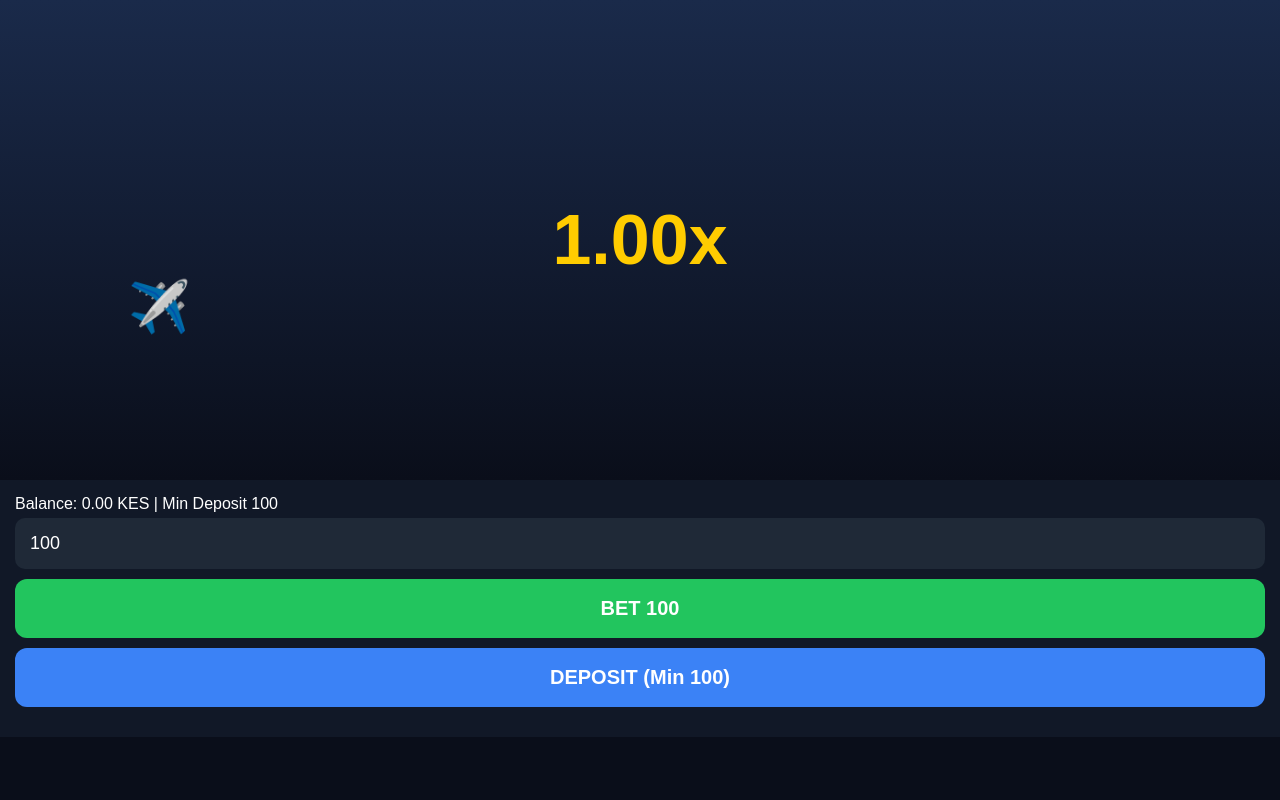
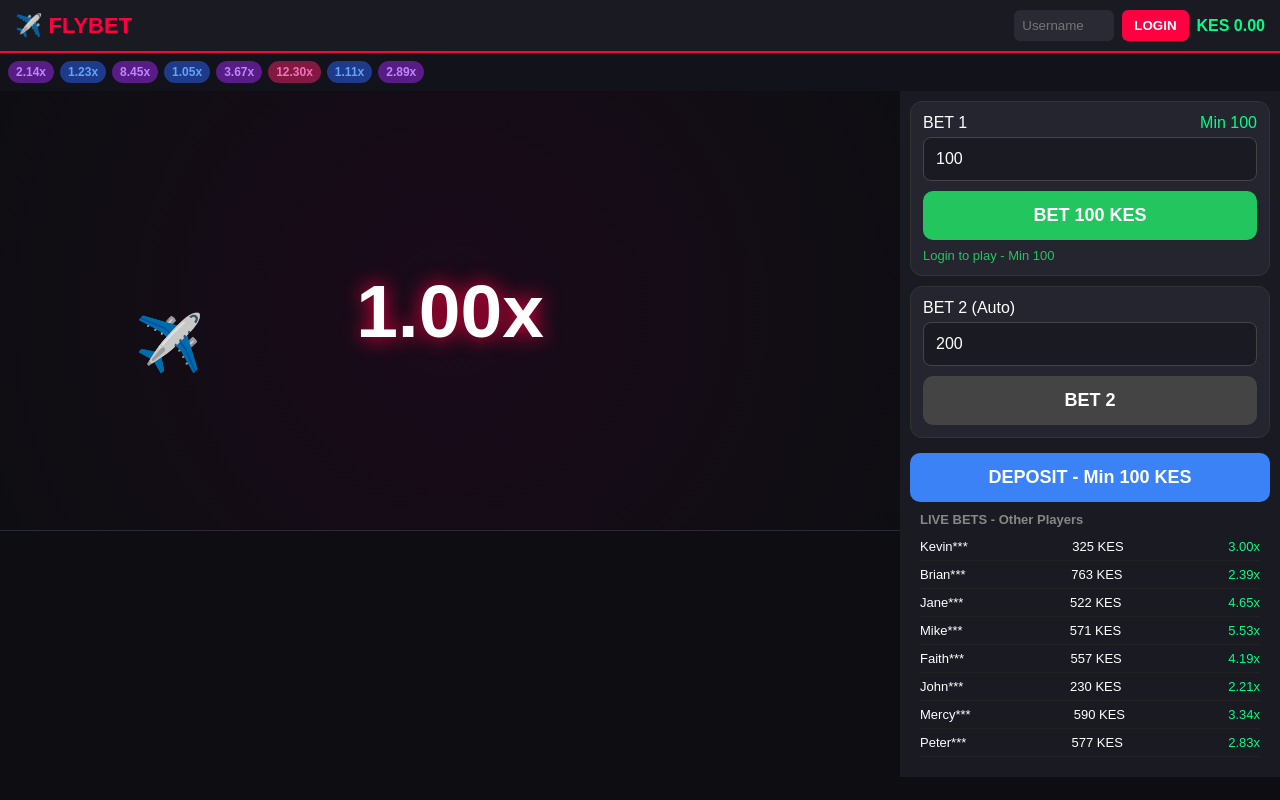
Before and after one commit to vin127/Aviator-Kenya.co.ke, a website: page index.html in a window 1280 px wide. Drawn offline with Linux system fonts and the light colour scheme; no server answers.

Commit message:
Update HTML structure and styling for layout

```diff
--- a/index.html
+++ b/index.html
@@ -1,89 +1,171 @@
 <!DOCTYPE html>
-<html lang="en">
+<html>
 <head>
 <meta charset="UTF-8">
 <meta name="viewport" content="width=device-width, initial-scale=1.0">
-<title>FlyBet Kenya - Aviator</title>
+<title>Aviator Kenya - FlyBet</title>
 <style>
-body{margin:0;background:#0a0e1a;color:#fff;font-family:Arial;overflow:hidden}
-#game{height:60vh;background:linear-gradient(#1a2a4a,#0a0e1a);position:relative;display:flex;align-items:center;justify-content:center}
-#plane{font-size:50px;position:absolute;left:10%;bottom:30%;transition:all 0.1s}
-#multi{font-size:70px;font-weight:bold;color:#ffcc00}
-#controls{padding:15px;background:#111827}
-.btn{width:100%;padding:18px;font-size:20px;font-weight:bold;border:none;border-radius:12px;cursor:pointer;margin:5px 0}
-.bet{background:#22c55e;color:#fff}
-.cash{background:#f59e0b;color:#000}
-.dep{background:#3b82f6;color:#fff}
-input{width:100%;padding:15px;border-radius:10px;border:none;font-size:18px;margin:5px 0;background:#1f2937;color:#fff;box-sizing:border-box}
-#modal{display:none;position:fixed;top:0;left:0;right:0;bottom:0;background:rgba(0,0,0,0.8);align-items:center;justify-content:center;z-index:100}
-#modalBox{background:#1f2937;padding:20px;border-radius:15px;width:90%;max-width:400px}
+*{margin:0;padding:0;box-sizing:border-box}
+body{background:#0e0e12;color:#fff;font-family:Arial, sans-serif;overflow-x:hidden}
+.top{display:flex;justify-content:space-between;align-items:center;padding:10px 15px;background:#1a1a23;border-bottom:2px solid #ff0040}
+.logo{color:#ff0040;font-weight:bold;font-size:22px}
+.login-area{display:flex;gap:8px;align-items:center}
+.login-area input{padding:8px;border-radius:6px;border:none;background:#2a2a35;color:#fff;width:100px}
+.login-area button{padding:8px 12px;border:none;border-radius:6px;background:#ff0040;color:#fff;font-weight:bold}
+.bal{color:#00ff88;font-weight:bold}
+.history{display:flex;gap:6px;padding:8px;background:#12121a;overflow-x:auto}
+.hist{padding:4px 8px;border-radius:12px;font-size:12px;font-weight:bold;min-width:45px;text-align:center}
+.hist.blue{background:#1e3a8a;color:#60a5fa}
+.hist.purple{background:#581c87;color:#c084fc}
+.hist.pink{background:#831843;color:#f472b6}
+.main{display:flex;flex-direction:column}
+@media(min-width:900px){.main{flex-direction:row}}
+.game-area{flex:1;background:radial-gradient(circle at center,#1a0a1a,#0e0e12);height:55vh;position:relative;display:flex;align-items:center;justify-content:center;border-bottom:1px solid #2a2a35}
+#multi{font-size:75px;font-weight:900;color:#fff;z-index:2;text-shadow:0 0 20px #ff0040}
+#plane{font-size:55px;position:absolute;left:15%;bottom:35%;z-index:1;transition:all 0.1s ease}
+#graph{position:absolute;bottom:0;left:0;width:100%;height:70%;opacity:0.3}
+.bets-area{width:100%;background:#1a1a23;padding:10px}
+@media(min-width:900px){.bets-area{width:380px}}
+.bet-box{background:#252530;border-radius:12px;padding:12px;margin-bottom:10px;border:1px solid #333}
+.bet-box input{width:100%;padding:12px;border-radius:8px;border:1px solid #444;background:#1a1a23;color:#fff;font-size:16px;margin:5px 0}
+.btn{width:100%;padding:14px;border:none;border-radius:10px;font-weight:bold;font-size:18px;cursor:pointer;margin-top:5px}
+.btn-bet{background:#22c55e;color:#fff}
+.btn-cash{background:#f59e0b;color:#000}
+.btn-dep{background:#3b82f6;color:#fff}
+.side{padding:10px}
+.side h4{font-size:13px;color:#888;margin-bottom:6px}
+.side-item{display:flex;justify-content:space-between;padding:6px 0;border-bottom:1px solid #222;font-size:13px}
+#modal{display:none;position:fixed;inset:0;background:rgba(0,0,0,0.85);align-items:center;justify-content:center;z-index:99}
+#modalBox{background:#252530;padding:20px;border-radius:15px;width:90%;max-width:380px}
+#modalBox input{width:100%;padding:12px;margin:6px 0;border-radius:8px;border:none;background:#1a1a23;color:#fff}
 </style>
 </head>
 <body>
 
-<div id="game">
+<div class="top">
+  <div class="logo">✈️ FLYBET</div>
+  <div class="login-area">
+    <span id="userLabel" style="display:none"></span>
+    <input id="username" placeholder="Username" style="display:block">
+    <button id="loginBtn" onclick="login()">LOGIN</button>
+    <div class="bal">KES <span id="bal">0.00</span></div>
+  </div>
+</div>
+
+<div class="history" id="hist"></div>
+
+<div class="main">
+  <div class="game-area" id="gameArea">
+    <canvas id="graph"></canvas>
     <div id="multi">1.00x</div>
     <div id="plane">✈️</div>
   </div>
 
-<div id="controls">
-  <div>Balance: <span id="bal">0.00</span> KES | Min Deposit 100</div>
-  <input id="betAmt" type="number" value="100" min="100" placeholder="Min 100">
-  <button class="btn bet" id="betBtn" onclick="placeBet()">BET 100</button>
-  <button class="btn cash" id="cashBtn" onclick="cashOut()" style="display:none">CASHOUT</button>
-  <button class="btn dep" onclick="openDep()">DEPOSIT (Min 100)</button>
-  <div id="status" style="margin-top:10px;color:#22c55e"></div>
+  <div class="bets-area">
+    <div class="bet-box">
+      <div style="display:flex;justify-content:space-between"><span>BET 1</span><span style="color:#00ff88">Min 100</span></div>
+      <input id="betAmt" type="number" value="100" min="100">
+      <button class="btn btn-bet" id="betBtn" onclick="placeBet()">BET 100 KES</button>
+      <button class="btn btn-cash" id="cashBtn" onclick="cashOut()" style="display:none">CASHOUT</button>
+      <div id="status" style="margin-top:8px;font-size:13px;color:#22c55e">Login to play - Min 100</div>
+    </div>
+
+    <div class="bet-box">
+      <div>BET 2 (Auto)</div>
+      <input id="betAmt2" type="number" value="200" min="100">
+      <button class="btn btn-bet" style="background:#444" onclick="placeBet2()">BET 2</button>
+    </div>
+
+    <button class="btn btn-dep" onclick="openDep()">DEPOSIT - Min 100 KES</button>
+
+    <div class="side">
+      <h4>LIVE BETS - Other Players</h4>
+      <div id="liveBets"></div>
+    </div>
+  </div>
 </div>
 
 <div id="modal">
   <div id="modalBox">
-    <h3>Deposit - Min 100 KES</h3>
-    <input id="depPhone" type="tel" placeholder="07XXXXXXXX">
-    <input id="depAmt" type="number" value="100" min="100" placeholder="Min 100">
-    <button class="btn dep" onclick="doDeposit()">PAY NOW</button>
-    <button class="btn" onclick="closeDep()" style="background:#374151">CLOSE</button>
-    <div id="depStatus"></div>
+    <h3 style="margin-bottom:10px">Deposit Min 100</h3>
+    <input id="depPhone" placeholder="07XXXXXXXX">
+    <input id="depAmt" type="number" value="100" min="100">
+    <button class="btn btn-dep" onclick="doDeposit()">PAY NOW</button>
+    <button class="btn" style="background:#333" onclick="closeDep()">CLOSE</button>
+    <div id="depStatus" style="margin-top:10px;font-size:13px"></div>
   </div>
 </div>
 
 <script>
 const API="https://crashstats-api.onrender.com";
 let balance=parseFloat(localStorage.getItem('bal')||'0');
+let username=localStorage.getItem('user')||'';
 let betting=false, curMult=1, crashPoint=2, gameInterval, inRound=false, betValue=0;
+let histData=[2.14,1.23,8.45,1.05,3.67,12.3,1.11,2.89];
+
 document.getElementById('bal').innerText=balance.toFixed(2);
+if(username){document.getElementById('userLabel').innerText=username;document.getElementById('userLabel').style.display='block';document.getElementById('username').style.display='none';document.getElementById('loginBtn').innerText='LOGOUT';}
+
+function login(){
+ if(username){localStorage.removeItem('user');location.reload();return;}
+ let u=document.getElementById('username').value; if(!u){alert('Enter username');return;}
+ localStorage.setItem('user',u); username=u; location.reload();
+}
+function renderHist(){
+ let h=document.getElementById('hist'); h.innerHTML='';
+ histData.slice(-20).forEach(v=>{
+  let c=v<2?'blue':v<10?'purple':'pink';
+  h.innerHTML+=`<div class="hist ${c}">${v.toFixed(2)}x</div>`;
+ });
+}
+renderHist();
+
+function genLive(){
+ let names=['Kevin','Brian','Jane','Mike','Faith','John','Mercy','Peter'];
+ let html=''; for(let i=0;i<8;i++){
+  let m=(Math.random()*5+1.1).toFixed(2); let b=Math.floor(Math.random()*900+100);
+  html+=`<div class="side-item"><span>${names[i]}***</span><span>${b} KES</span><span style="color:#00ff88">${m}x</span></div>`;
+ }
+ document.getElementById('liveBets').innerHTML=html;
+}
+genLive(); setInterval(genLive,4000);
 
 function placeBet(){
  if(inRound) return;
+ if(!username){alert('Login first');return;}
  betValue=parseInt(document.getElementById('betAmt').value);
  if(betValue<100){alert('Min bet 100');return;}
-  if(betValue>balance){alert('Deposit first - Min 100');openDep();return;}
+ if(betValue>balance){alert('Low balance - Deposit Min 100');openDep();return;}
  balance-=betValue; localStorage.setItem('bal',balance); document.getElementById('bal').innerText=balance.toFixed(2);
  betting=true; document.getElementById('betBtn').style.display='none'; document.getElementById('cashBtn').style.display='block';
  startRound();
 }
+function placeBet2(){document.getElementById('betAmt').value=document.getElementById('betAmt2').value; placeBet();}
 function startRound(){
-  inRound=true; curMult=1; crashPoint=parseFloat((Math.random()*9+1.2).toFixed(2));
-  document.getElementById('status').innerText='Flying... Crash at '+crashPoint+'x';
+ inRound=true; curMult=1; crashPoint=parseFloat((Math.random()*10+1.2).toFixed(2));
+ document.getElementById('status').innerText='Flying to '+crashPoint+'x...';
  gameInterval=setInterval(()=>{
-    curMult+=0.02; if(curMult>3) curMult+=0.05; if(curMult>5) curMult+=0.1;
+  curMult+=0.03; if(curMult>2) curMult+=0.05; if(curMult>5) curMult+=0.12;
   document.getElementById('multi').innerText=curMult.toFixed(2)+'x';
-    document.getElementById('plane').style.left=(10+curMult*5)+'%';
-    document.getElementById('plane').style.bottom=(30+curMult*3)+'%';
+  document.getElementById('plane').style.left=(15+curMult*4)+'%';
+  document.getElementById('plane').style.bottom=(35+curMult*3)+'%';
+  document.getElementById('plane').style.transform='rotate('+(curMult*2)+'deg)';
   if(curMult>=crashPoint){
-      clearInterval(gameInterval); document.getElementById('multi').innerText='CRASHED '+curMult.toFixed(2)+'x'; document.getElementById('multi').style.color='#ef4444';
-      if(betting){ document.getElementById('status').innerText='Crashed! Lost '+betValue; betting=false; }
-      setTimeout(resetRound,3000);
+   clearInterval(gameInterval); document.getElementById('multi').innerText='CRASH '+curMult.toFixed(2)+'x'; document.getElementById('multi').style.color='#ff0040';
+   histData.push(curMult); renderHist();
+   if(betting){document.getElementById('status').innerText='Crashed! Lost '+betValue; betting=false;}
+   setTimeout(resetRound,2500);
   }
-  },80);
+ },70);
 }
 function cashOut(){
  if(!betting||!inRound) return;
  clearInterval(gameInterval); let win=betValue*curMult; balance+=win; localStorage.setItem('bal',balance);
-  document.getElementById('bal').innerText=balance.toFixed(2); document.getElementById('status').innerText='Won '+win.toFixed(2)+' at '+curMult.toFixed(2)+'x'; betting=false; resetRound();
+ document.getElementById('bal').innerText=balance.toFixed(2); document.getElementById('status').innerText='Cashed '+win.toFixed(2)+' at '+curMult.toFixed(2)+'x'; betting=false; resetRound();
 }
 function resetRound(){
-  inRound=false; curMult=1; document.getElementById('multi').innerText='1.00x'; document.getElementById('multi').style.color='#ffcc00';
-  document.getElementById('plane').style.left='10%'; document.getElementById('plane').style.bottom='30%';
+ inRound=false; curMult=1; document.getElementById('multi').innerText='1.00x'; document.getElementById('multi').style.color='#fff';
+ document.getElementById('plane').style.left='15%'; document.getElementById('plane').style.bottom='35%'; document.getElementById('plane').style.transform='rotate(0deg)';
  document.getElementById('betBtn').style.display='block'; document.getElementById('cashBtn').style.display='none';
 }
 function openDep(){document.getElementById('modal').style.display='flex';}
@@ -92,19 +174,20 @@
  let phone=document.getElementById('depPhone').value; let amount=parseInt(document.getElementById('depAmt').value);
  if(amount<100){alert('Min deposit is 100 KES');return;}
  if(!phone){alert('Enter phone');return;}
-  document.getElementById('depStatus').innerText='Sending STK to '+phone+'...';
+ document.getElementById('depStatus').innerText='Waking server + sending STK to '+phone+'...';
  try{
+  // wake first
+  await fetch(API+'/');
   const res=await fetch(API+'/api/stkpush',{method:'POST',headers:{'Content-Type':'application/json'},body:JSON.stringify({phone,amount})});
   const data=await res.json();
   if(data.success){
-      document.getElementById('depStatus').innerText='STK sent! Check phone to pay Till. After pay, balance will update.';
-      setTimeout(()=>{balance+=amount; localStorage.setItem('bal',balance); document.getElementById('bal').innerText=balance.toFixed(2); closeDep();},2000);
+   document.getElementById('depStatus').innerText='STK sent! Check phone - Pay to Till. Balance updates after pay.';
+   setTimeout(()=>{balance+=amount; localStorage.setItem('bal',balance); document.getElementById('bal').innerText=balance.toFixed(2);},3000);
   }else{
-      document.getElementById('depStatus').innerText='Error: '+(data.error||JSON.stringify(data));
+   document.getElementById('depStatus').innerText='Error: '+(data.error||JSON.stringify(data.data||data));
   }
-  }catch(e){document.getElementById('depStatus').innerText='Failed: '+e.message;}
+ }catch(e){document.getElementById('depStatus').innerText='Failed: '+e.message+' - Try again, server waking';}
 }
-setInterval(async()=>{try{let r=await fetch(API+'/'); let j=await r.json(); document.getElementById('status').innerText=j.message||'Live';}catch{}},5000);
 </script>
 </body>
 </html>
```
Lines whose indentation alone changed are shown as unchanged.
